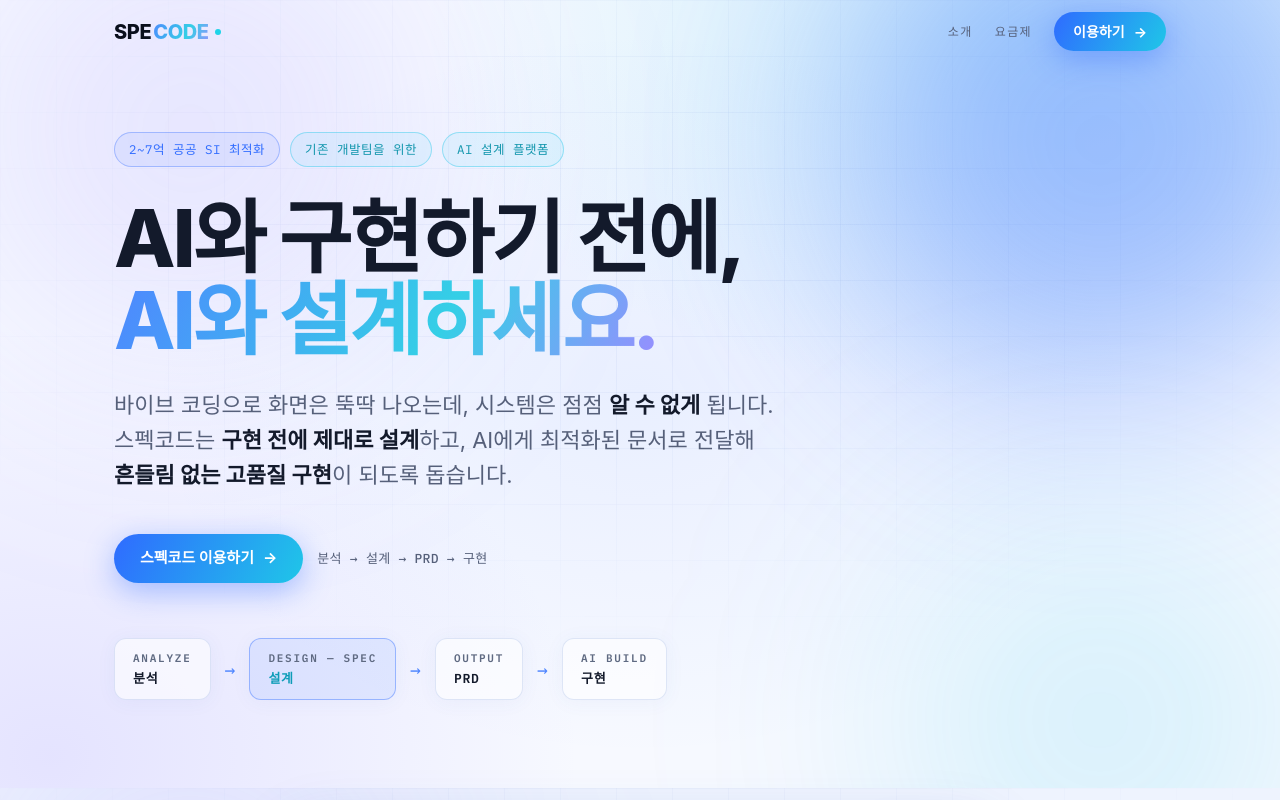
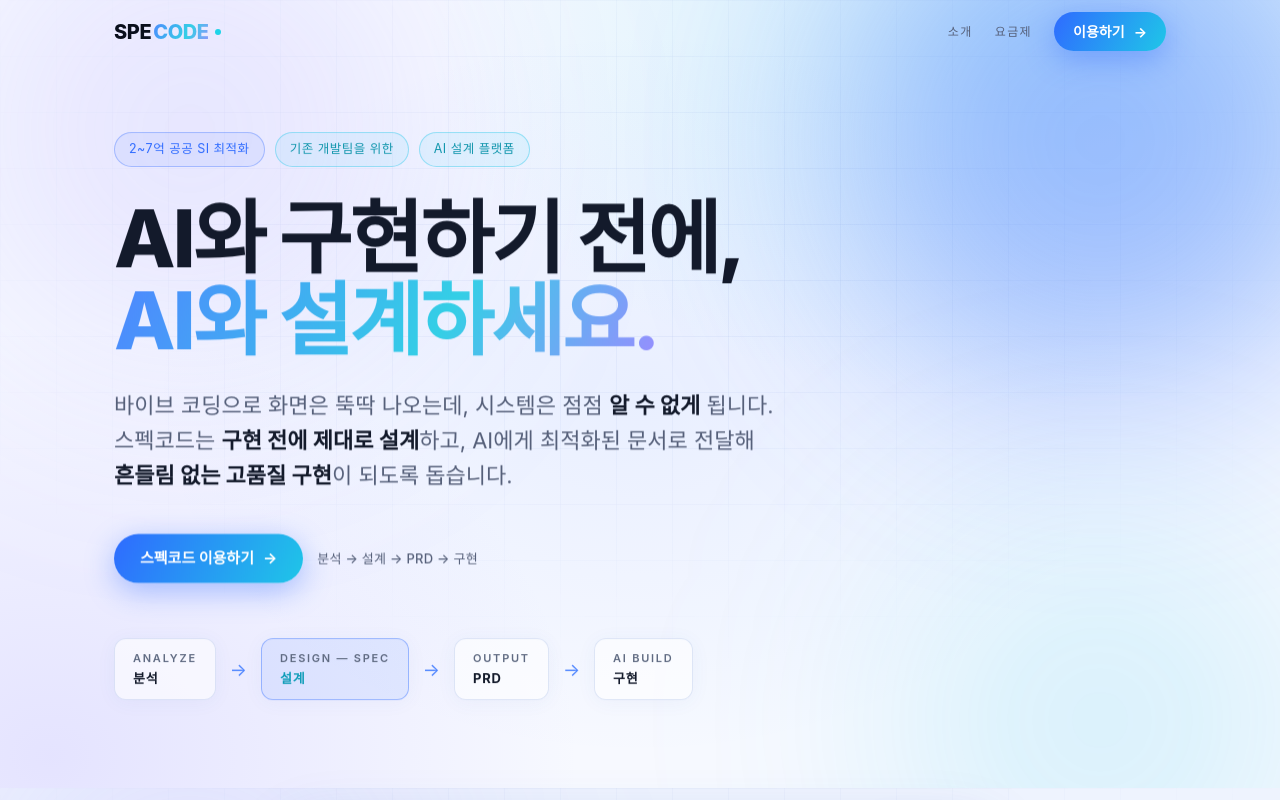
Before and after one commit to gisunglee/FirstSpecode, a Next.js app: page /intro in a window 1280 px wide. Shown: the top 800 px of the page. Built offline with nearby package versions, Linux system fonts and the light colour scheme; a web font is replaced by a local one.

Commit message:
fix(intro): 소개 화면 폰트 통일

```diff
--- a/src/app/intro/intro.css
+++ b/src/app/intro/intro.css
@@ -51,8 +51,9 @@ html:has(.sp-intro) { scroll-behavior: smooth; }
   --maxw: 1180px;
   --pad: clamp(20px, 5vw, 64px);
 
-  --mono: "IBM Plex Mono", ui-monospace, SFMono-Regular, Menlo, monospace;
   --sans: "Pretendard", -apple-system, BlinkMacSystemFont, system-ui, sans-serif;
+  /* 한글이 시스템 모노 폴백으로 바뀌어 깨져 보이지 않도록 보조 라벨도 본문 글꼴을 쓴다. */
+  --mono: var(--sans);
 
   /* 원본 body 스타일 — 래퍼로 이동 */
   font-family: var(--sans);
--- a/src/app/intro/layout.tsx
+++ b/src/app/intro/layout.tsx
@@ -3,7 +3,7 @@
  *
  * 역할:
  *   - 두 인트로 페이지(요약/전체)가 공유하는 폰트·스타일을 한 곳에서 로드
- *   - Claude Design 핸드오프 원본이 쓰던 Pretendard + IBM Plex Mono 웹폰트를 주입
+ *   - 소개 화면 전반에서 사용하는 Pretendard 웹폰트를 주입
  *   - 인트로 전용 스코프 스타일(intro.css) 적용
  *
  * 참고:
@@ -17,18 +17,12 @@ import "./intro.css";
 export default function IntroLayout({ children }: { children: ReactNode }) {
   return (
     <>
-      {/* 원본 디자인 폰트 — Pretendard(본문) · IBM Plex Mono(라벨/모노) */}
+      {/* 한글과 영문이 섞인 라벨까지 같은 인상으로 보이도록 Pretendard로 통일한다. */}
       <link rel="preconnect" href="https://cdn.jsdelivr.net" />
       <link
         rel="stylesheet"
         href="https://cdn.jsdelivr.net/gh/orioncactus/pretendard@v1.3.9/dist/web/static/pretendard.min.css"
       />
-      <link rel="preconnect" href="https://fonts.googleapis.com" />
-      <link rel="preconnect" href="https://fonts.gstatic.com" crossOrigin="" />
-      <link
-        rel="stylesheet"
-        href="https://fonts.googleapis.com/css2?family=IBM+Plex+Mono:wght@400;500;600&display=swap"
-      />
       {children}
     </>
   );
```
